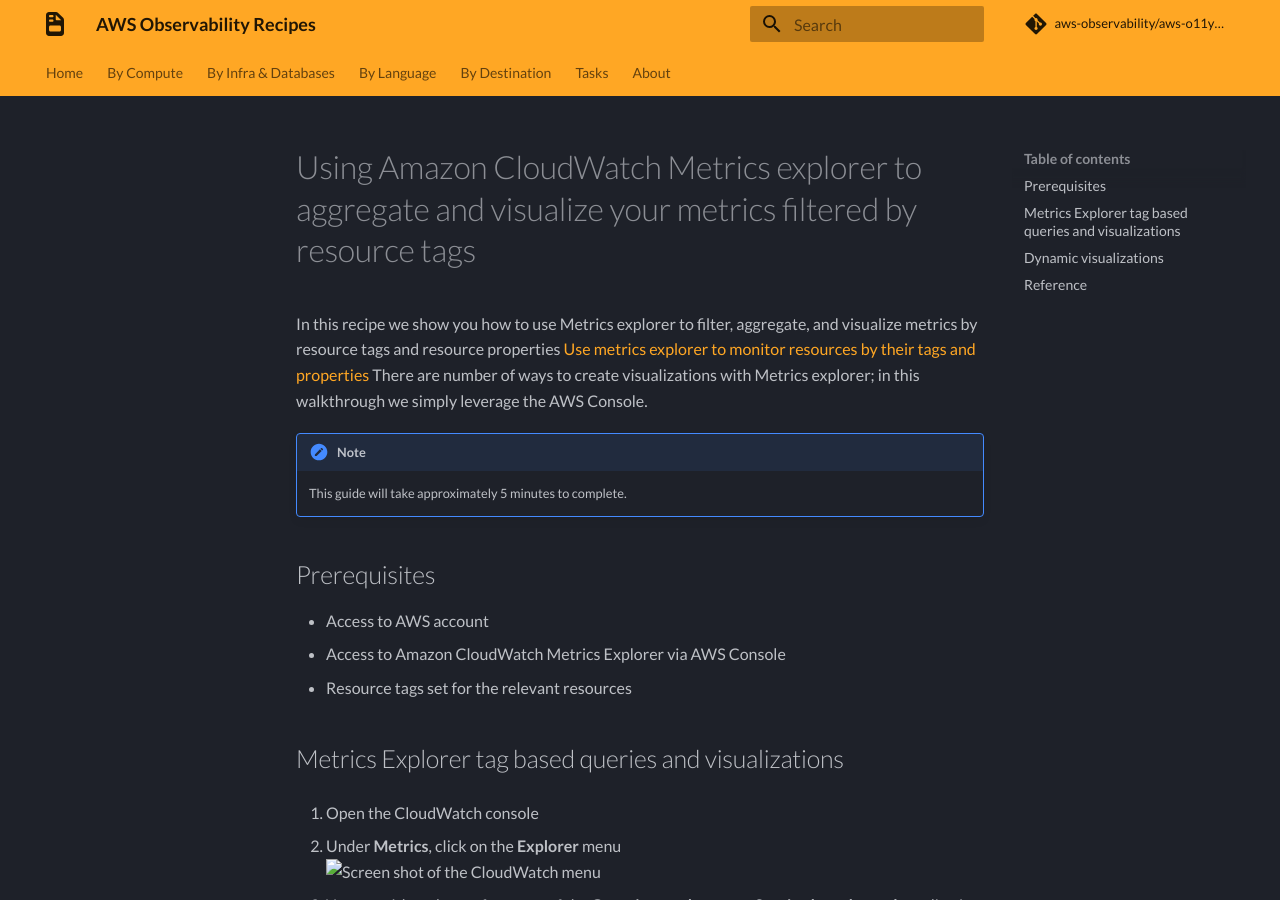
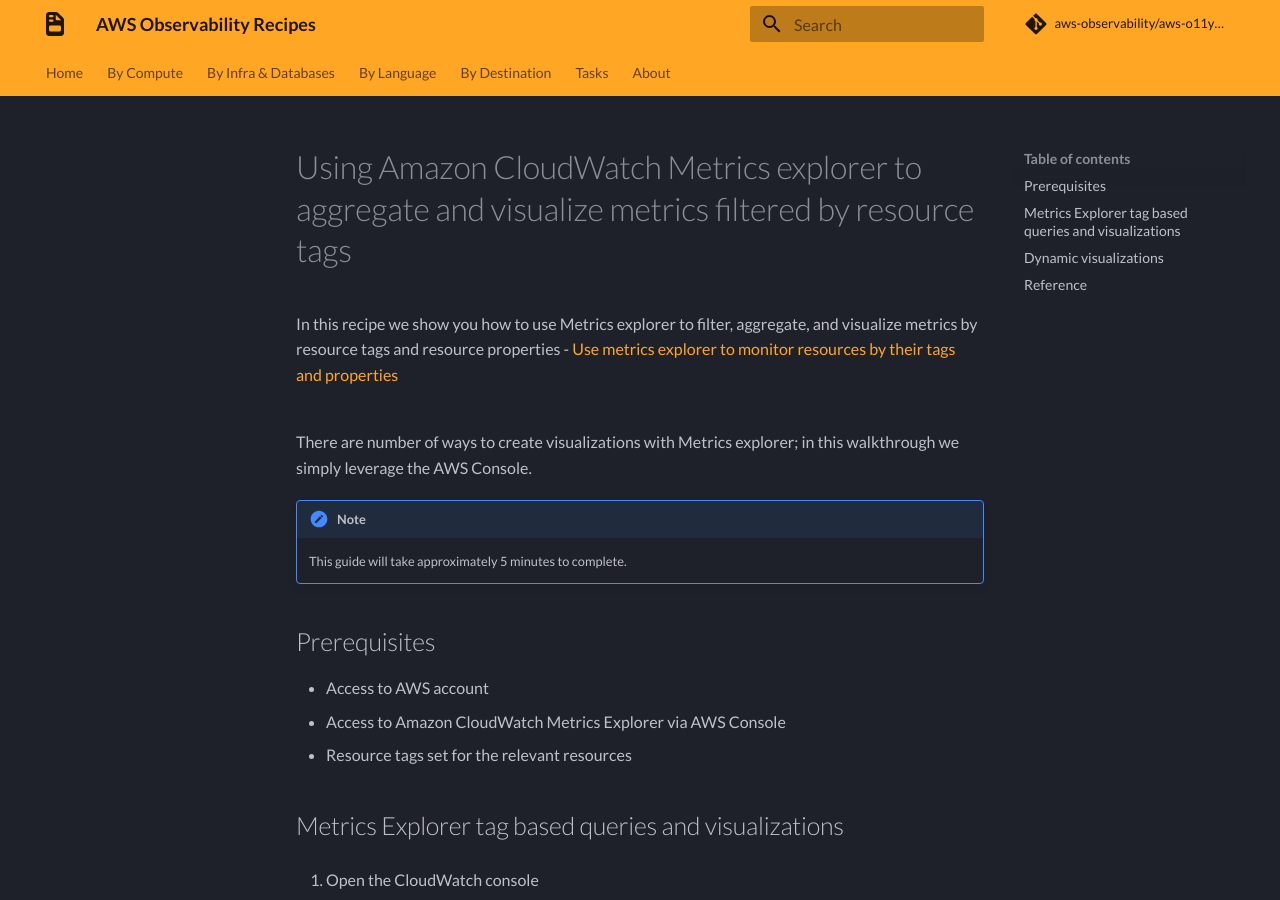
Before and after one commit to aws-observability/aws-o11y-recipes, an MkDocs documentation site: the page built from docs/recipes/metrics-explorer-filter-by-tags.md, in a window 1280 px wide and 900 px high. Built offline with MkDocs 1.6.1 and Material for MkDocs 9.7.7, drawn with Linux system fonts in a browser that asks for light colours; some web fonts are replaced; comment, search, counter and statistics services are not loaded.

Commit message:
format headers

```diff
--- a/docs/recipes/metrics-explorer-filter-by-tags.md
+++ b/docs/recipes/metrics-explorer-filter-by-tags.md
@@ -1,7 +1,8 @@
-# Using Amazon CloudWatch Metrics explorer to aggregate and visualize your metrics filtered by resource tags
+# Using Amazon CloudWatch Metrics explorer to aggregate and visualize metrics filtered by resource tags
 
-In this recipe we show you how to use Metrics explorer to filter, aggregate, and visualize metrics by resource tags and resource properties  [Use metrics explorer to monitor resources by their tags and properties][metrics-explorer]
-There are number of ways to create visualizations with Metrics explorer; in this walkthrough we simply leverage the AWS Console.
+In this recipe we show you how to use Metrics explorer to filter, aggregate, and visualize metrics by resource tags and resource properties - [Use metrics explorer to monitor resources by their tags and properties][metrics-explorer]
+
+</br>There are number of ways to create visualizations with Metrics explorer; in this walkthrough we simply leverage the AWS Console.
 
 !!! note
     This guide will take approximately 5 minutes to complete.
```
